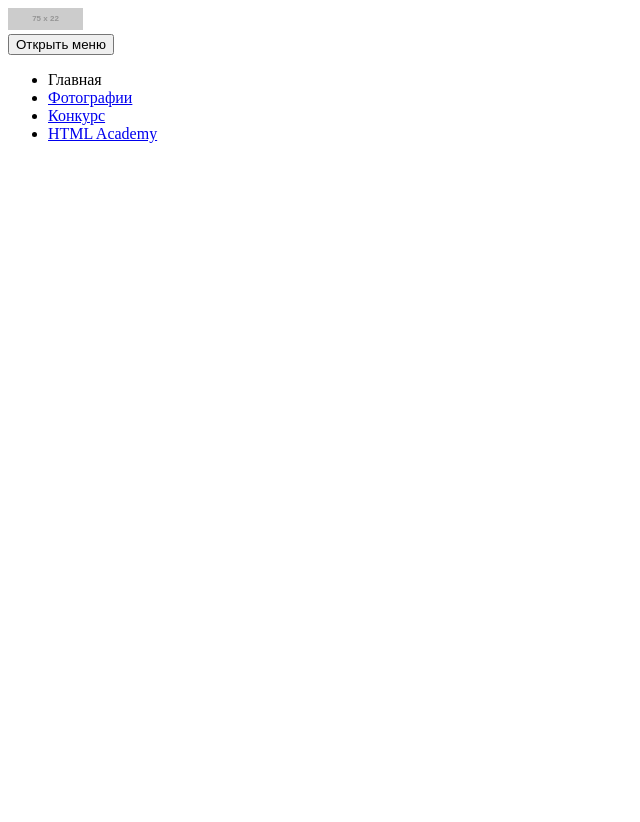
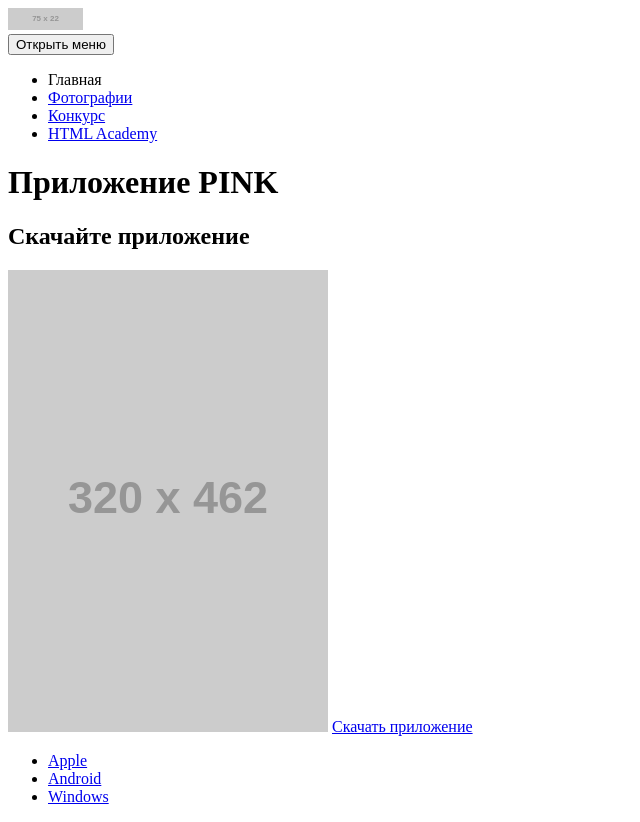
Before and after one commit to EgorBaydashev/684117-pink-17, a website: page source/index.html in a window 1280 px wide. Shown: the whole page, without its empty margins (0-640 px from the left). Before the commit the page ends 800 px from the top, so only its background shows below. Drawn offline with Linux system fonts and the light colour scheme; placeholder pictures from the web are drawn by us.

Commit message:
Сверстал блок Скачать

```diff
--- a/source/index.html
+++ b/source/index.html
@@ -11,7 +11,7 @@
       </a>
       <nav class="main-nav">
         <button class="main-nav__toggle" type="button">Открыть меню</button>
-        <div class="main-nav__wrapper"></div>
+        <div class="main-nav__wrapper">
           <ul class="main-nav__list site-list">
             <li class="site-list__item site-list__item--active">
               <a>Главная</a>
@@ -29,5 +29,24 @@
         </div>
       </nav>
     </header>
+    <main class="page-main">
+      <h1 class="visually-hidden">Приложение PINK</h1>
+        <section class="download">
+          <h2 class="visually-hidden">Скачайте приложение</h2>
+          <img class="download__image" src="http://placehold.it/320x462" width="320" height="462" alt="Презентация приложения">
+          <a href="#" class="download__button ">Скачать приложение</a>
+          <ul class="download__list apps-list">
+            <li class="apps-list__item">
+              <a href="#">Apple</a>
+            </li>
+            <li class="apps-list__item">
+              <a href="#">Android</a>
+            </li>
+            <li class="apps-list__item">
+              <a href="#">Windows</a>
+            </li>
+          </ul>
+        </section>
+    </main>
   </body>
 </html>
```
